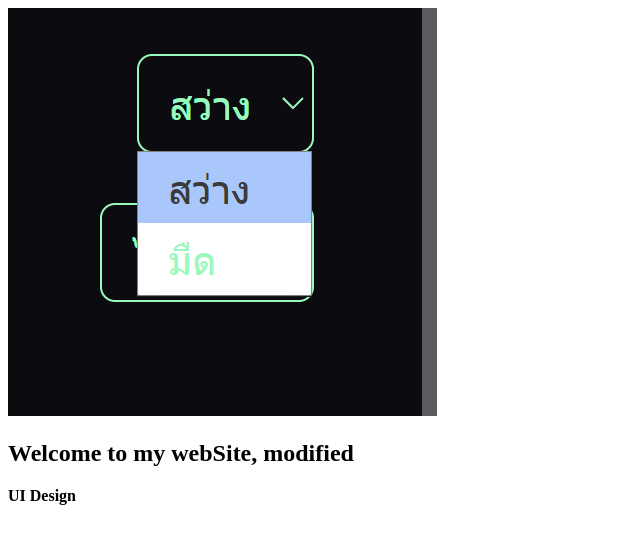
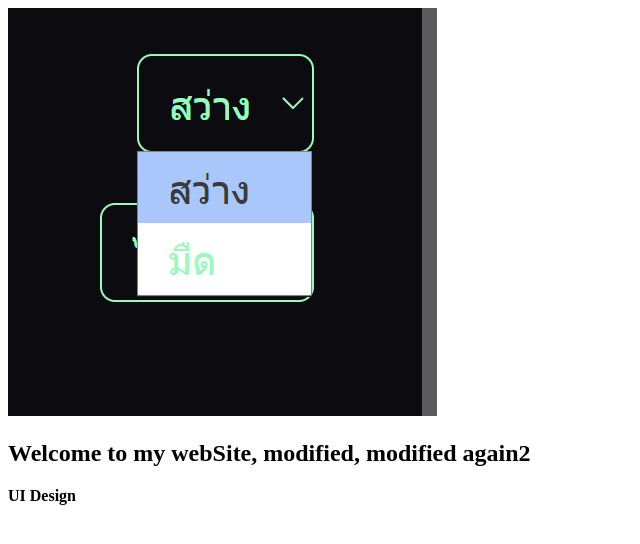
Before and after one commit to dhytdit/testGit, a plain HTML site: page index.html in a window 1280 px wide. Shown: the whole page, without its empty margins (0-640 px from the left). Drawn offline with Linux system fonts and the light colour scheme.

Commit message:
modeified again 2

```diff
--- a/index.html
+++ b/index.html
@@ -5,6 +5,6 @@
 </head>
 <body>
 	<img src="a.png"/>
-	<h2>Welcome to my webSite, modified</h2>
+	<h2>Welcome to my webSite, modified, modified again2</h2>
 	<b>UI  Design</b>
 </body>
```
